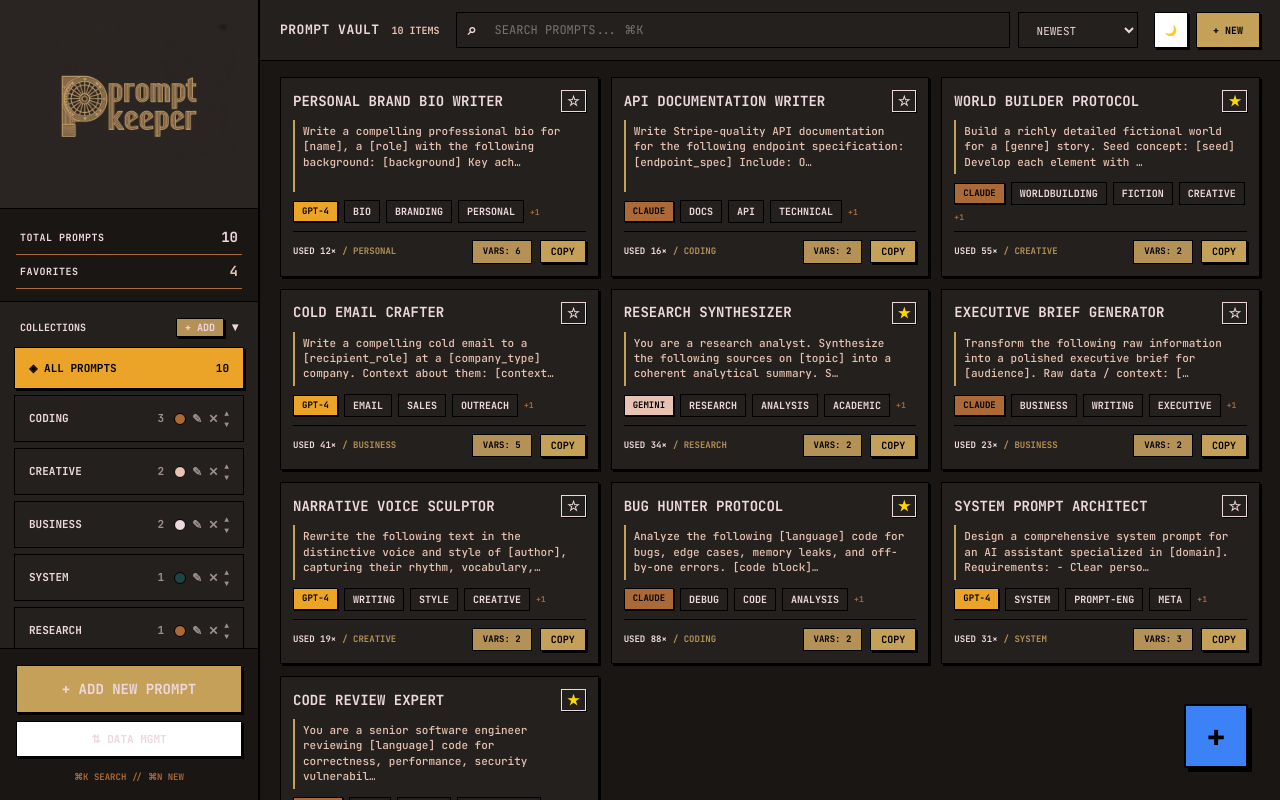
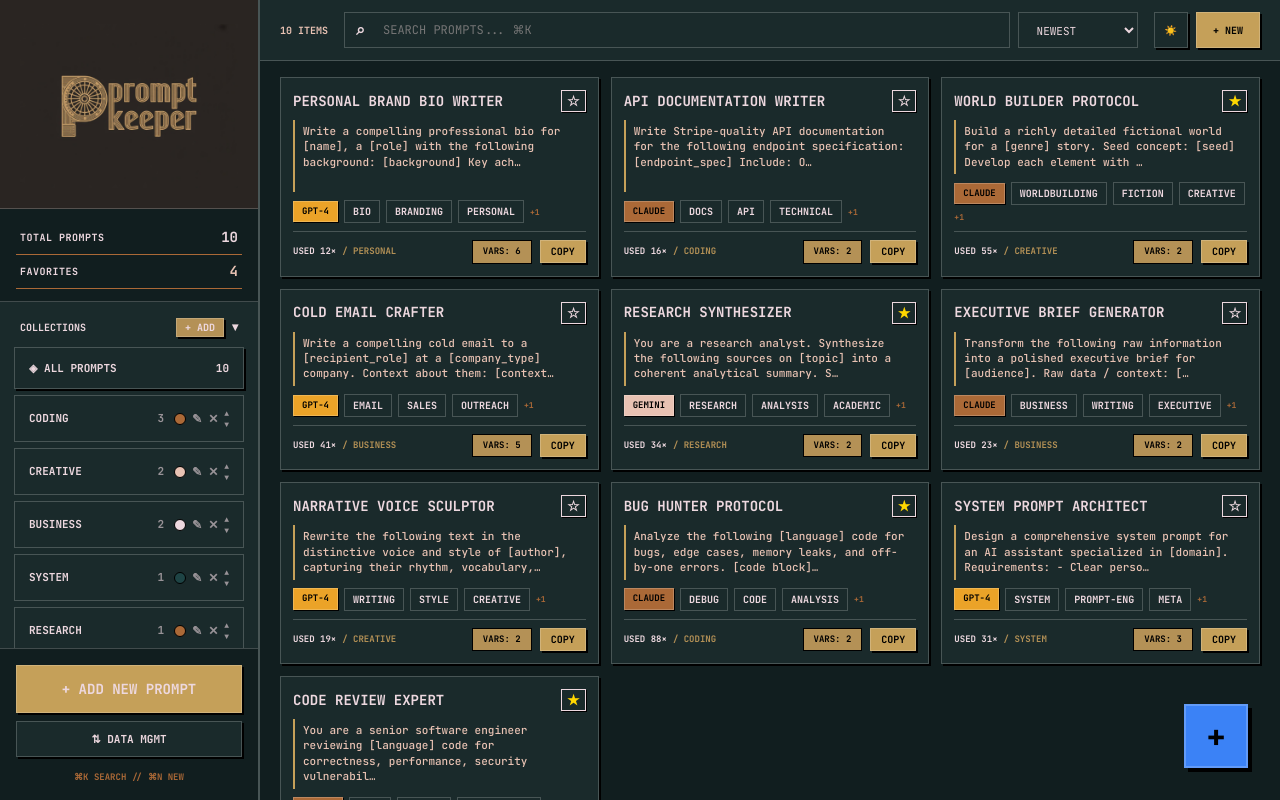
Before and after one commit to adnan911/promptKeeper, a React (Vite) app: page / in a window 1280 px wide. Built offline with nearby package versions, Linux system fonts and the light colour scheme; a web font is replaced by a local one.

Commit message:
Set dark mode default, increased logo size, and removed Prompt Vault label

```diff
--- a/src/App.jsx
+++ b/src/App.jsx
@@ -41,7 +41,7 @@ export default function App() {
   const [editPrompt, setEditPrompt]   = useState(null);
   const [showIO, setShowIO]           = useState(false);
   const [sidebarOpen, setSidebarOpen] = useState(false);
-  const [theme, setTheme]             = useLocalStorage('pk_theme', 'light');
+  const [theme, setTheme]             = useLocalStorage('pk_theme', 'dark');
 
   useEffect(() => {
     document.body.setAttribute('data-theme', theme);
@@ -274,7 +274,7 @@ export default function App() {
         {/* Mobile Header */}
         <div className="mobile-header" style={{ background: '#2a2522' }}>
           <button onClick={() => setSidebarOpen(true)} style={{ background: 'none', border: 'none', fontSize: 24, padding: 4 }}>☰</button>
-          <div style={{ height: 24, display: 'flex', alignItems: 'center' }}>
+          <div style={{ height: 32, display: 'flex', alignItems: 'center' }}>
             <img src={logo} alt="Logo" style={{ height: '100%' }} />
           </div>
           <button className="btn btn-sm btn-c" onClick={openNew}>+</button>
@@ -293,9 +293,6 @@ export default function App() {
         }}>
           {/* Collection Info */}
           <div style={{ display: 'flex', alignItems: 'center', gap: 12 }}>
-            <span className="ft" style={{ fontSize: 13, fontWeight: 900, color: 'var(--text)', textTransform: 'uppercase', letterSpacing: 0.5 }}>
-              {catFilter === 'All' ? 'PROMPT VAULT' : catFilter}
-            </span>
             <span style={{ fontSize: 10, color: 'var(--text-sub)', fontWeight: 800, whiteSpace: 'nowrap' }}>
               {filtered.length} ITEMS
             </span>
```
